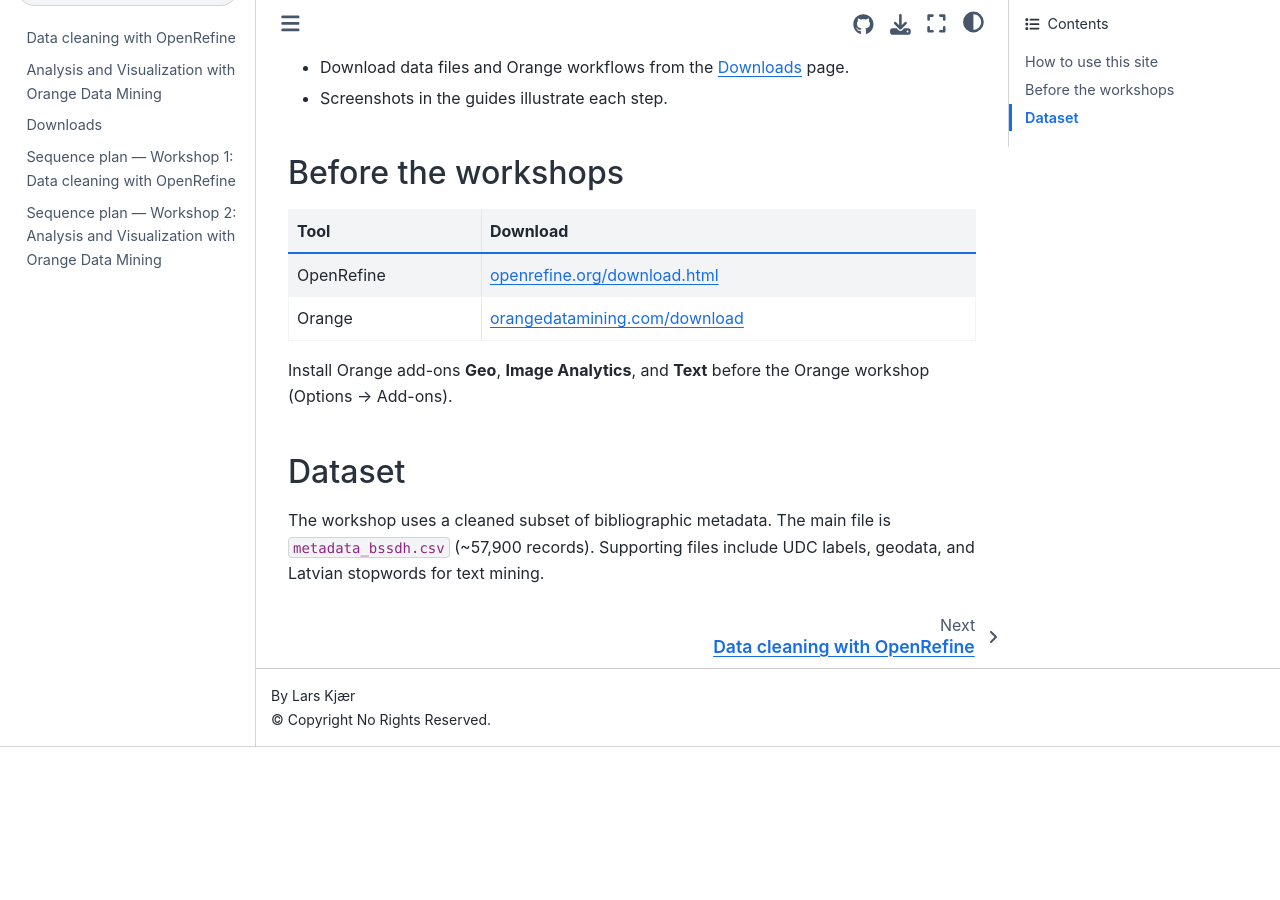
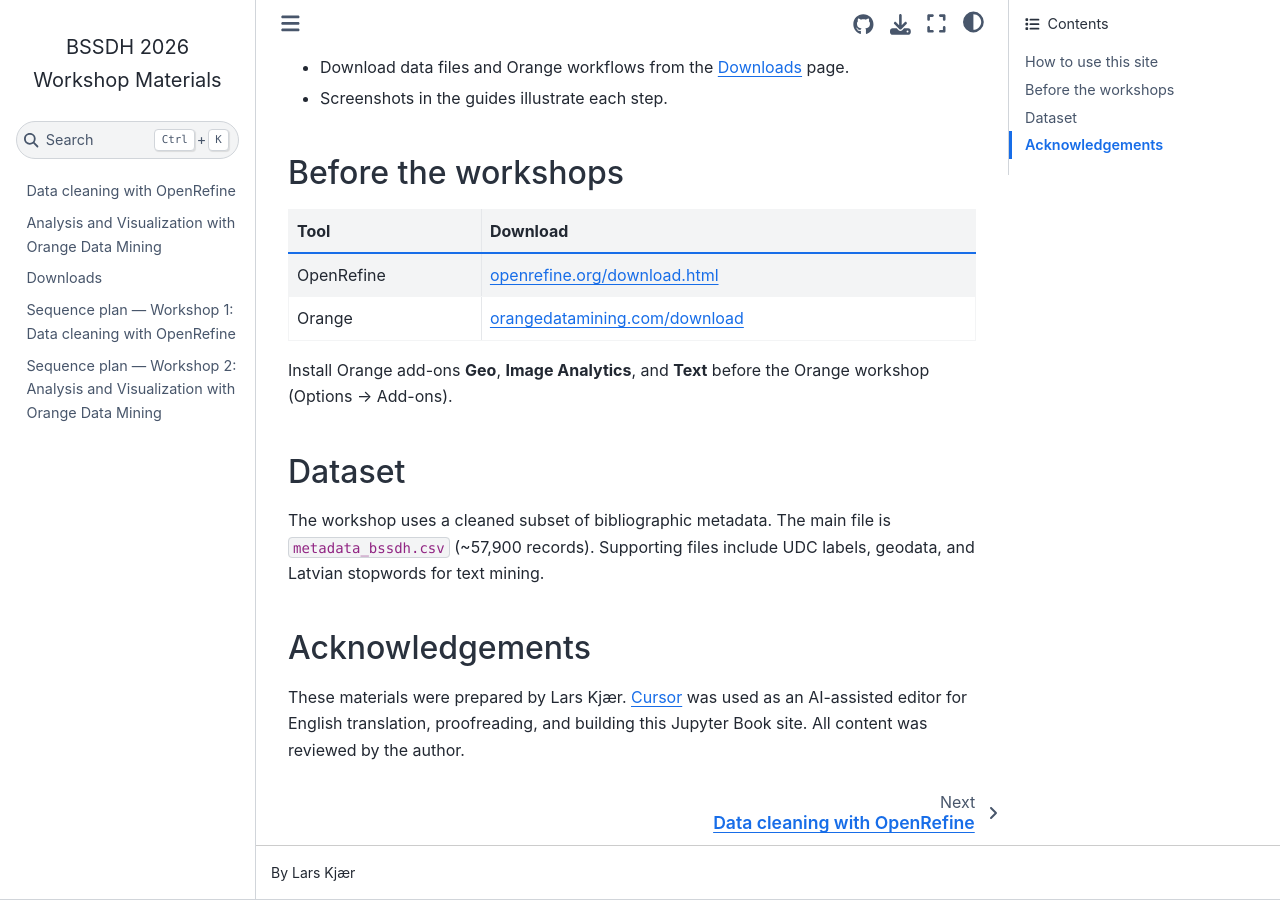
Before and after one commit to lrskjr/BSSDH2026-book, a Jupyter Book: the page built from intro.md, in a window 1280 px wide and 900 px high, scrolled down 528 px. Built offline with Jupyter Book 1.0.4 settings and Sphinx 7.4.7 and the Sphinx Book theme 1.1.4, drawn with Linux system fonts in a browser that asks for light colours; before the commit the page ends 1275 px from its top, so only the background shows below that.

Commit message:
Remove copyright footer and add Cursor acknowledgement on intro page.
Co-authored-by: Cursor <cursoragent@cursor.com>

```diff
--- a/_config.yml
+++ b/_config.yml
@@ -1,7 +1,7 @@
 # Book settings
 title: BSSDH 2026 Workshop Materials
 author: Lars Kjær
-copyright: "No Rights Reserved"
+copyright: ""
 
 repository:
   url: https://github.com/lrskjr/BSSDH2026-book
--- a/intro.md
+++ b/intro.md
@@ -25,3 +25,7 @@ Install Orange add-ons **Geo**, **Image Analytics**, and **Text** before the Ora
 ## Dataset
 
 The workshop uses a cleaned subset of bibliographic metadata. The main file is `metadata_bssdh.csv` (~57,900 records). Supporting files include UDC labels, geodata, and Latvian stopwords for text mining.
+
+## Acknowledgements
+
+These materials were prepared by Lars Kjær. [Cursor](https://cursor.com) was used as an AI-assisted editor for English translation, proofreading, and building this Jupyter Book site. All content was reviewed by the author.
```
